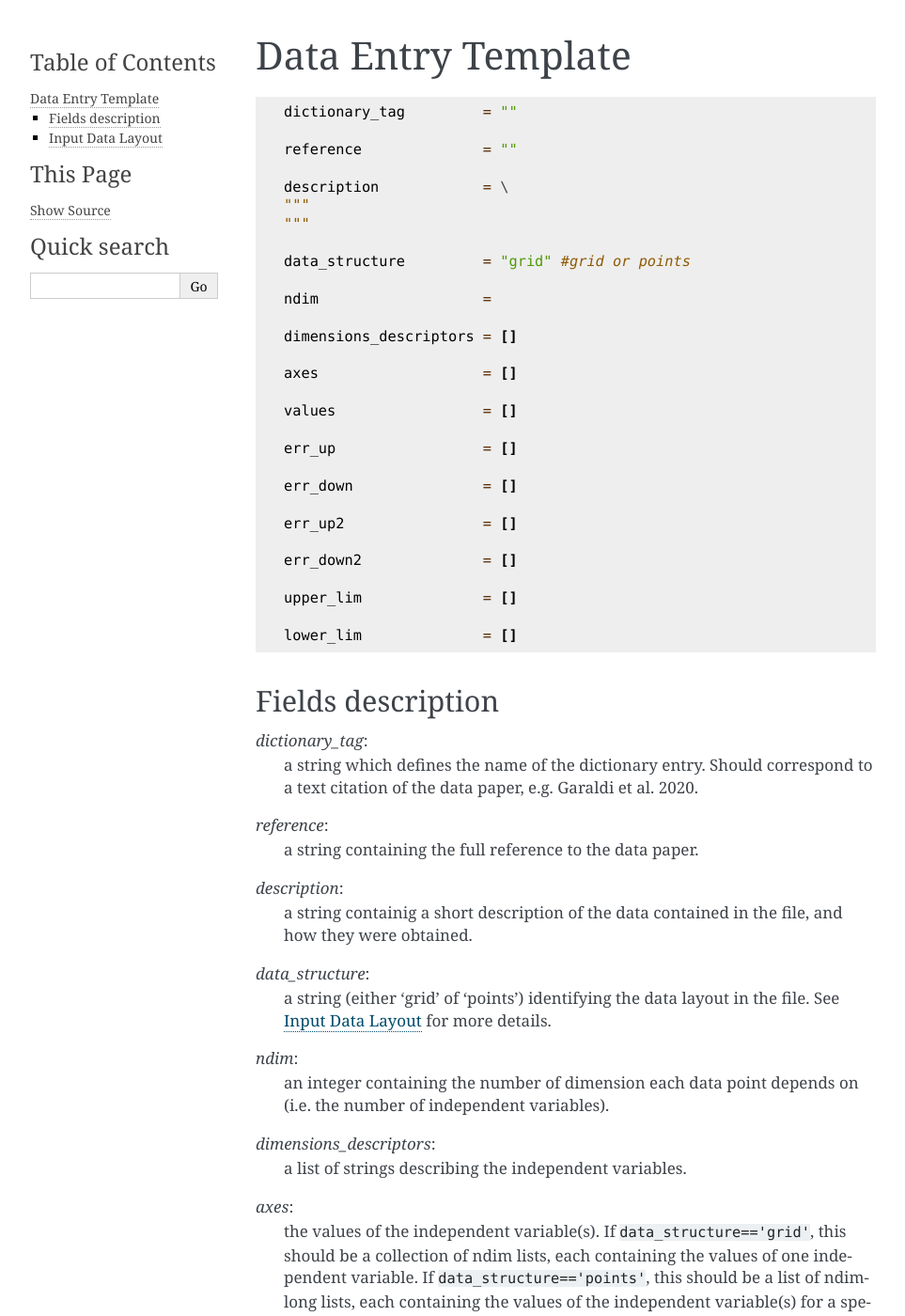
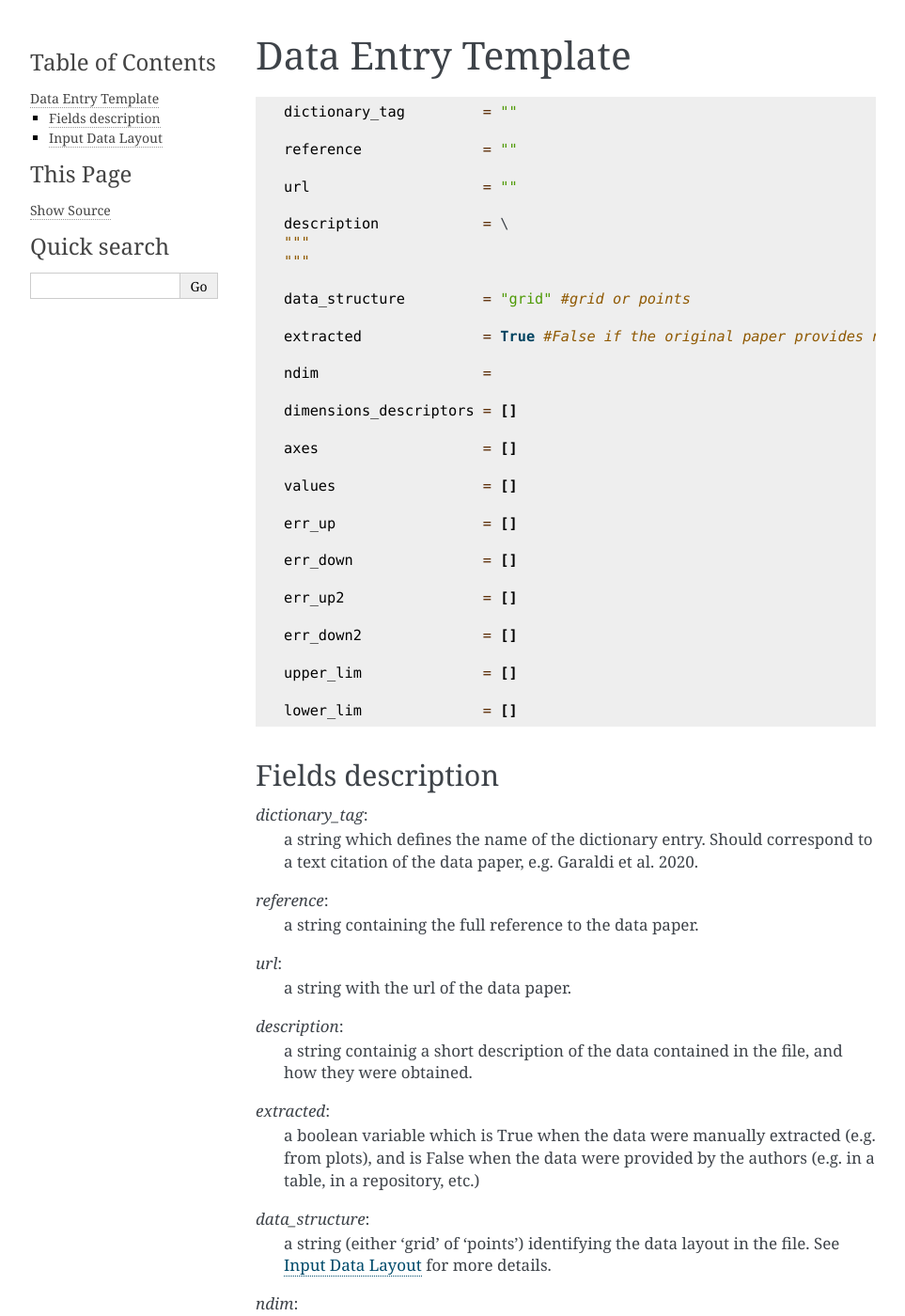
Before and after one commit to EGaraldi/corecon, a Sphinx documentation site: the page built from docs/data_entry_template.rst, in a window 1280 px wide and 1400 px high. Shown: the whole window at 94% size, without its empty margins (148-1111 px from the left). Built offline with Sphinx 7.4.7, drawn with Linux system fonts in a browser that asks for light colours; pages that are not in the unit, such as notebooks, are missing from menus.

Commit message:
updated tutorial

```diff
--- a/docs/data_entry_template.rst
+++ b/docs/data_entry_template.rst
@@ -9,11 +9,15 @@ Data Entry Template
 
   reference              = ""
 
+  url                    = ""
+
   description            = \
   """
   """
 
   data_structure         = "grid" #grid or points
+
+  extracted              = True #False if the original paper provides number, True if extracted from plots
 
   ndim                   =
 
@@ -46,8 +50,15 @@ Fields description
 *reference*:
   a string containing the full reference to the data paper.
 
+*url*:
+  a string with the url of the data paper.
+
 *description*:
   a string containig a short description of the data contained in the file, and how they were obtained.
+
+*extracted*:
+  a boolean variable which is True when the data were manually extracted (e.g. from plots), and is False when
+  the data were provided by the authors (e.g. in a table, in a repository, etc.)
 
 *data_structure*:
   a string (either 'grid' of 'points') identifying the data layout in the file. See :ref:`InputDataLayout`
--- a/setup.py
+++ b/setup.py
@@ -7,14 +7,14 @@ with open("README.md", "r") as fh:
 setup(
   name = 'corecon',
   packages = find_packages(exclude=["docs"]),
-  version = '0.2.2',
+  version = '0.2.3',
   license='gpl-3.0',
   description = 'an open collection of constraints on the Epoch of Reionization',
   long_description=long_description,
   author = 'Enrico Garaldi',
   author_email = 'enrico.garaldi@gmail.com',
   url = 'https://github.com/EGaraldi/corecon',
-  download_url = 'https://github.com/EGaraldi/corecon/archive/v0.2.2.tar.gz',
+  download_url = 'https://github.com/EGaraldi/corecon/archive/v0.2.3.tar.gz',
   keywords = ['constraints', 'reionization', 'cosmic', 'observations', 'data'],
   install_requires=['numpy'],
   classifiers=[
```
Also changed, not shown: 1 other file.
